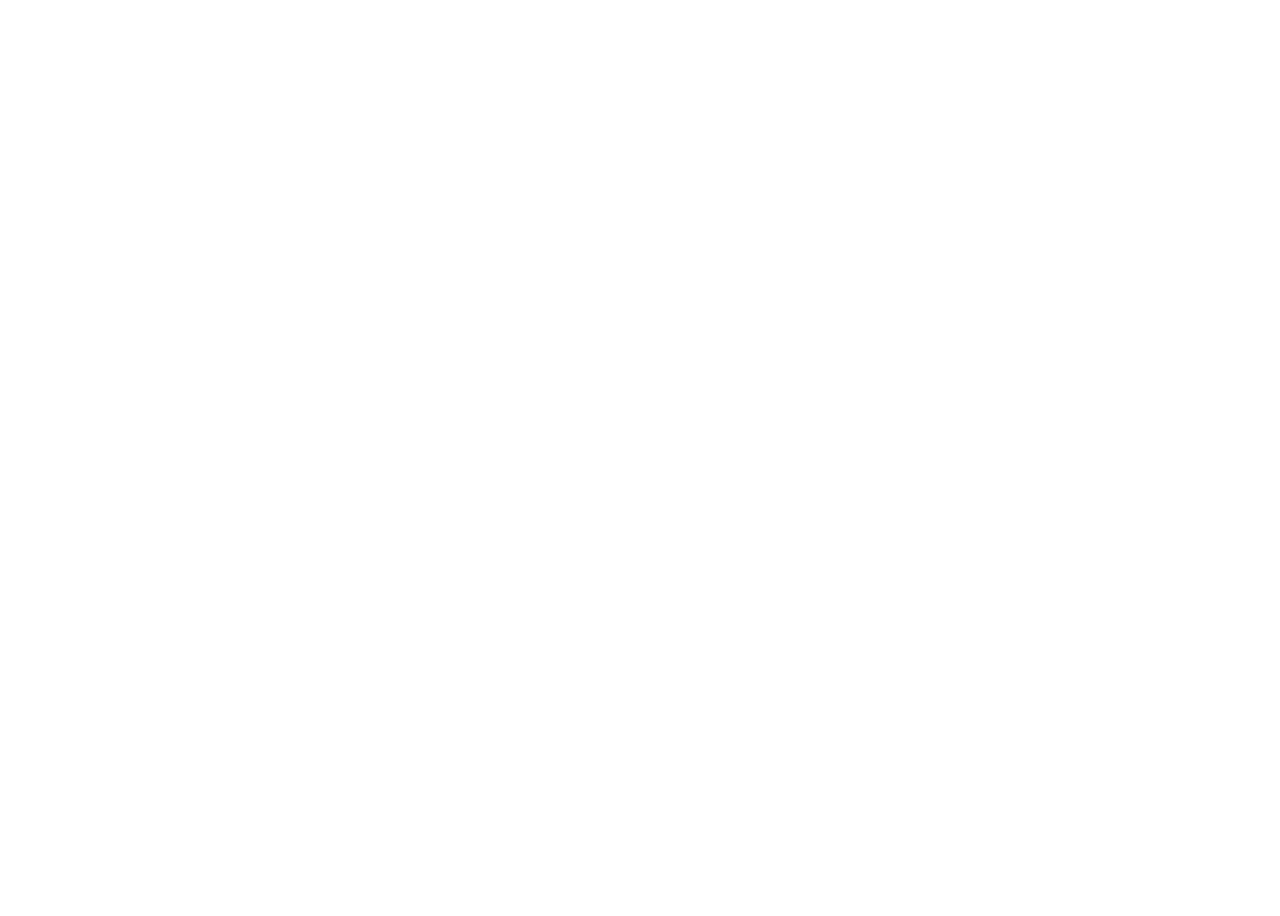
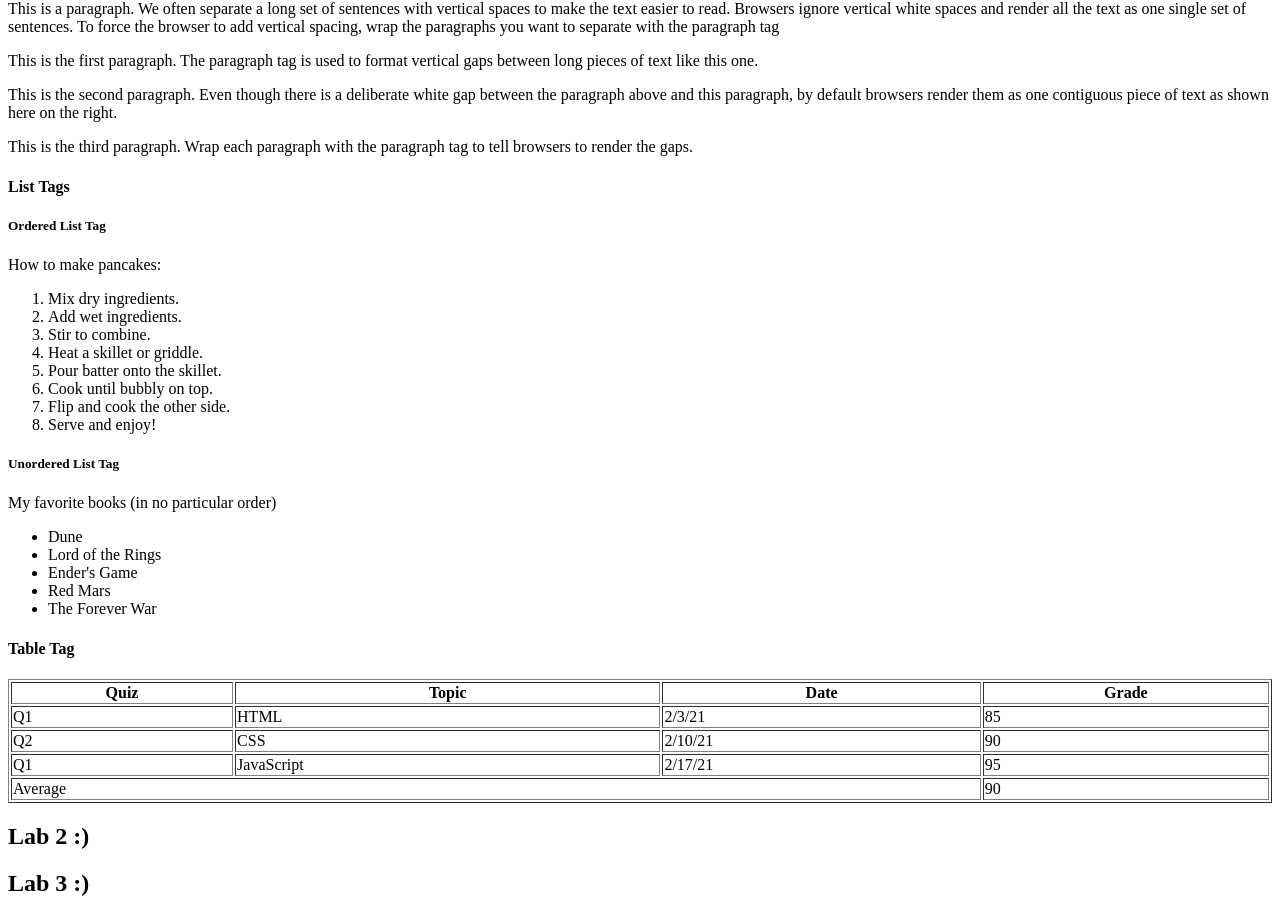
Before and after one commit to KuldeepChoksi/kanbas-react-web-app, a React (Create React App) app: page / in a window 1280 px wide. Shown: the part 400-1316 px from the top of the page. Before the commit the page ends 800 px from the top, so only its background shows below. Built offline with nearby package versions, Linux system fonts and the light colour scheme.

Commit message:
started on lab1

```diff
--- a/src/Labs/Lab1/index.tsx
+++ b/src/Labs/Lab1/index.tsx
@@ -2,6 +2,90 @@
     return (
         <div>
             <h2> Lab 1 :)</h2>
+            <h3>HTML Examples</h3>
+      <div id="wd-h-tag">
+        <h4>Heading Tags</h4>
+Text documents are often broken up into several sections and subsections. Each section is usually prefaced with a short title or heading that attempts to summarize the topic of the section it precedes. For instance this paragraph is preceded by the heading Heading Tags. The font of the section headings are usually larger and bolder than their subsection headings. This document uses headings to introduce topics such as HTML Documents, HTML Tags, Heading Tags, etc. HTML heading tags can be used to format plain text so that it renders in a browser as large headings. There are 6 heading tags for different sizes: h1, h2, h3, h4, h5, and h6. Tag h1 is the largest heading and h6 is the smallest heading.
+<div id="wd-p-tag">
+  <h4>Paragraph Tag</h4>
+    <p id="wd-p-1">
+This is a paragraph. We often separate a long set of sentences with vertical spaces to make the text easier to read. Browsers ignore vertical white spaces and render all the text as one single set of sentences. To force the browser to add vertical spacing, wrap the paragraphs you want to separate with the paragraph tag
+  </p>
+  <p>This is the first paragraph. The paragraph tag is used to format
+vertical gaps between long pieces of text like this one.</p>
+
+<p>This is the second paragraph. Even though there is a deliberate white
+gap between the paragraph above and this paragraph, by default
+browsers render them as one contiguous piece of text as shown here on
+the right.</p>
+
+<p>This is the third paragraph. Wrap each paragraph with the paragraph
+tag to tell browsers to render the gaps.</p>
+</div>
+</div>
+<div id="wd-lists">
+        <h4>List Tags</h4>
+        <h5>Ordered List Tag</h5>
+        How to make pancakes:
+        <ol>
+        <li> Mix dry ingredients.</li>
+        <li> Add wet ingredients.</li>
+        <li> Stir to combine.</li>
+        <li> Heat a skillet or griddle.</li>
+        <li> Pour batter onto the skillet.</li>
+        <li> Cook until bubbly on top.</li>
+        <li> Flip and cook the other side.</li>
+        <li> Serve and enjoy!</li>
+        </ol>
+        <h5>Unordered List Tag</h5>
+My favorite books (in no particular order)
+<ul id="wd-my-books">
+  <li>Dune</li>
+  <li>Lord of the Rings</li>
+  <li>Ender's Game</li>
+  <li>Red Mars</li>
+  <li>The Forever War</li>
+</ul>
+      </div>
+      <div id="wd-tables">
+        <h4>Table Tag</h4>
+        <table border={1} width="100%">
+          <thead>
+            <tr>
+              <th>Quiz</th>
+              <th>Topic</th>
+              <th>Date</th>
+              <th>Grade</th>
+            </tr>
+          </thead>
+          <tbody>
+            <tr>
+              <td>Q1</td>
+              <td>HTML</td>
+              <td>2/3/21</td>
+              <td>85</td>
+            </tr>
+            <tr>
+              <td>Q2</td>
+              <td>CSS</td>
+              <td>2/10/21</td>
+              <td>90</td>
+            </tr>
+            <tr>
+              <td>Q1</td>
+              <td>JavaScript</td>
+              <td>2/17/21</td>
+              <td>95</td>
+            </tr>
+          </tbody>
+          <tfoot>
+            <tr>
+              <td colSpan={3}>Average</td>
+              <td>90</td>
+            </tr>
+          </tfoot>
+        </table>
+      </div>
         </div>
     );
 }
```
